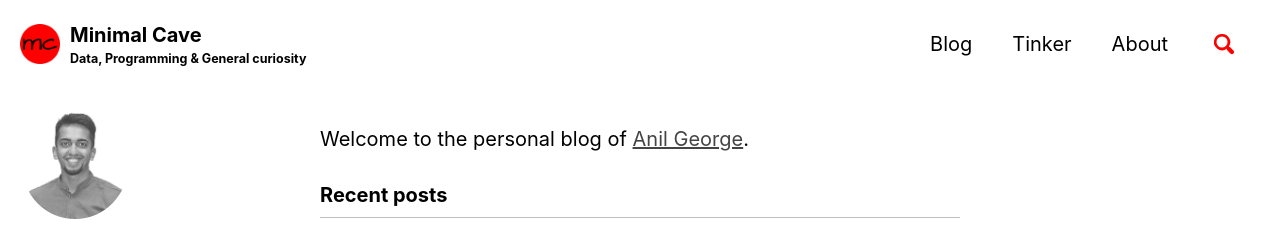
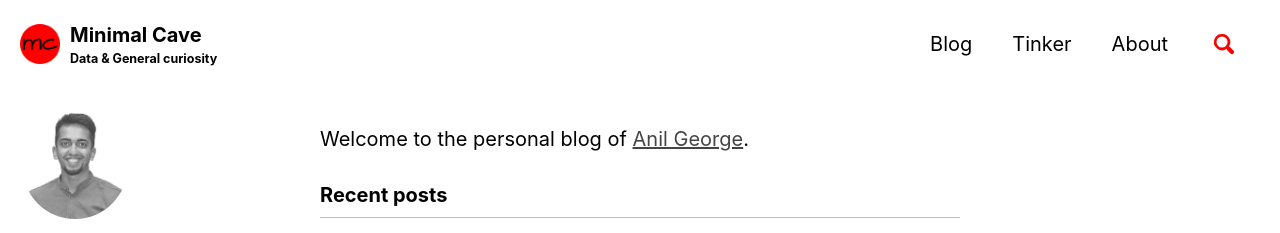
Before and after one commit to anilgeorge04/anilgeorge04.github.io, a Jekyll site: the page built from index.html, in a window 1280 px wide. Shown: the top 233 px of the page. Built offline with Jekyll 4.4.1, drawn with Linux system fonts in a browser that asks for light colours; cached includes are drawn as plain includes; the list of posts is cut into pages by our own code.

Commit message:
Shorten subtitle

```diff
--- a/_config.yml
+++ b/_config.yml
@@ -7,7 +7,7 @@ minimal_mistakes_skin    : "contrast" # "default", "air", "aqua", "contrast", "d
 title                    : "Minimal Cave"
 locale                   : "en"
 title_separator          : "-"
-subtitle                 : "Data, Programming & General curiosity" # site tagline that appears below site title in masthead
+subtitle                 : "Data & General curiosity" # site tagline that appears below site title in masthead
 name                     : "Minimal Cave" # site author, shows up in Copyright at the footer
 description              : "[Anil George](https://in.linkedin.com/in/anilgeorge04) tinkers with data & technology and blogs here."
 url                      : "https://minimalcave.com" # base hostname & protocol for site
```
